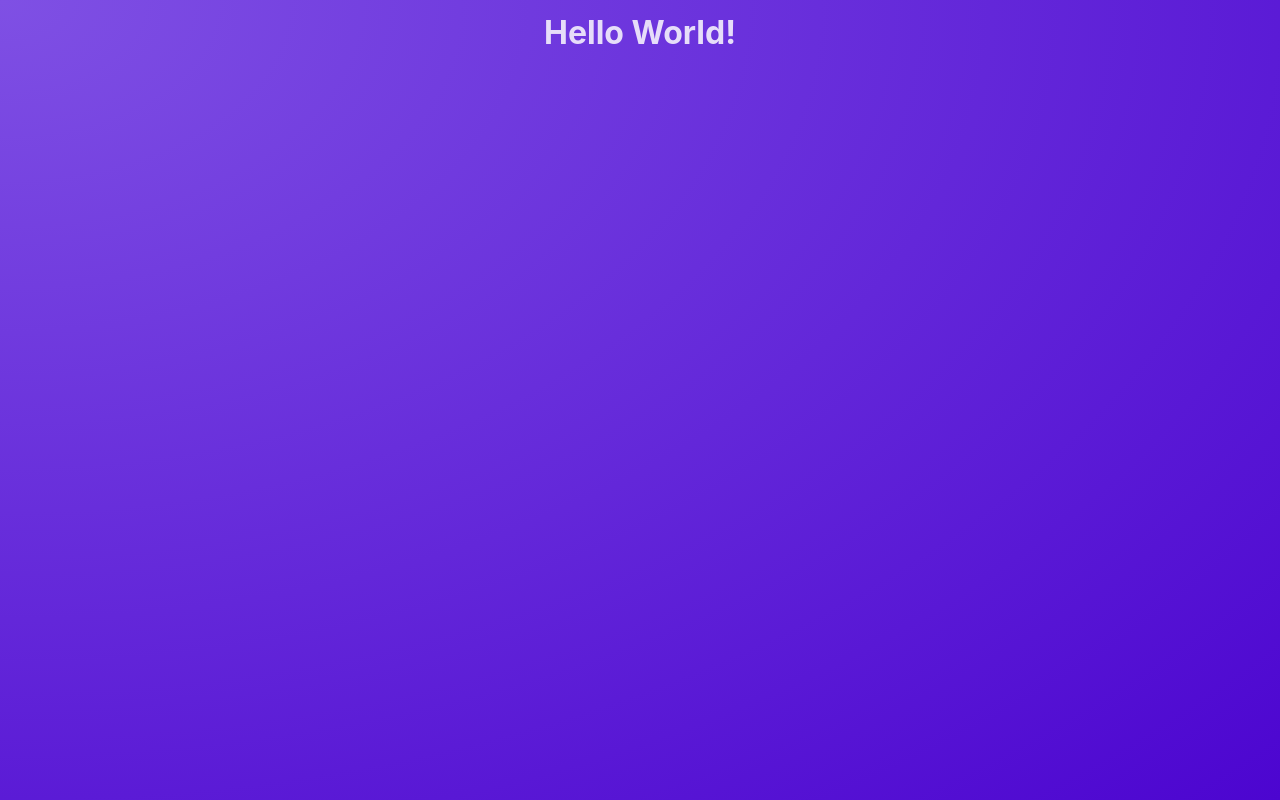
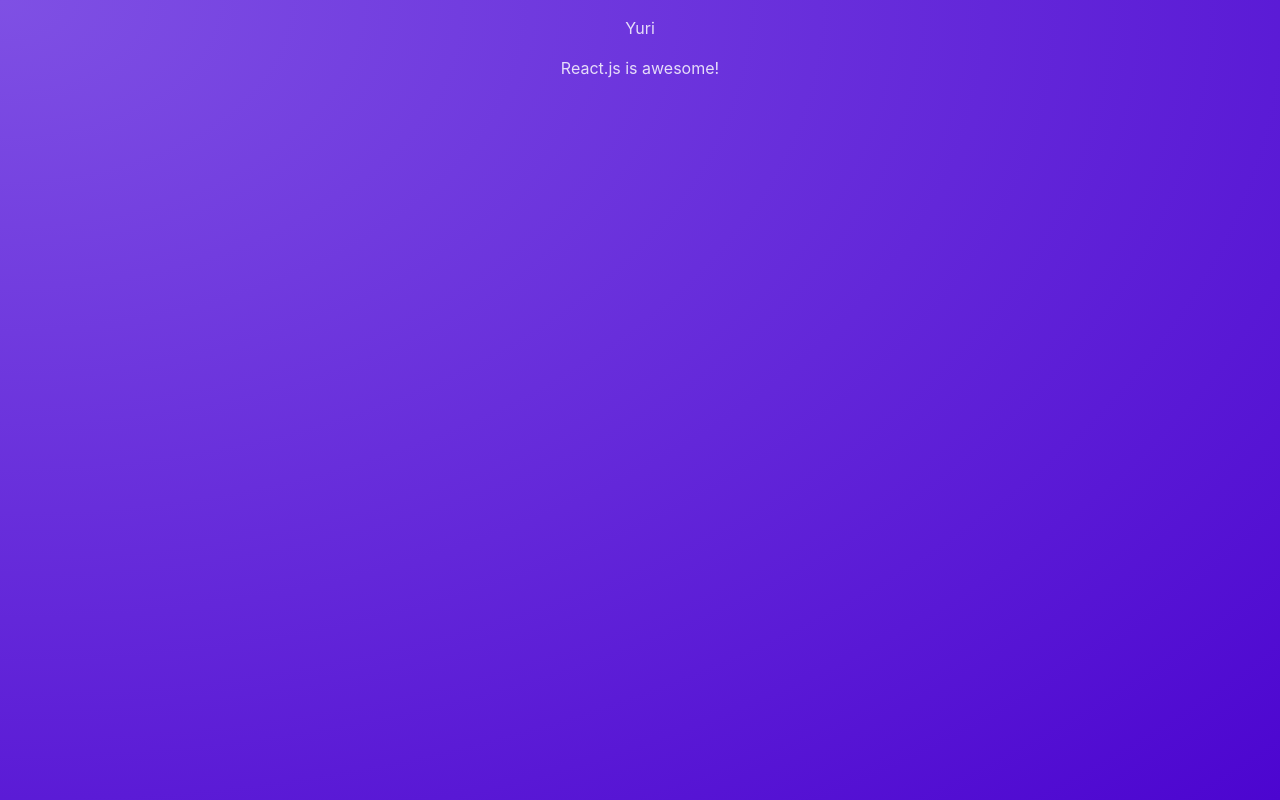
Before and after one commit to yurivvdantas/react-crash-course, a React (Vite) app: page / in a window 1280 px wide. Built offline with nearby package versions, Linux system fonts and the light colour scheme.

Commit message:
section 19: dynamic values

```diff
--- a/src/App.jsx
+++ b/src/App.jsx
@@ -1,5 +1,7 @@
+import Post from "./components/Post";
+
 function App() {
-  return <h1>Hello World!</h1>;
+  return <Post />;
 }
 
 export default App;
--- /dev/null
+++ b/src/components/Post.jsx
@@ -0,0 +1,12 @@
+const names = ['Yuri', 'Max'];
+
+function Post() {
+    const chosenName = Math.random() > 0.5 ? names[0] : names[1];
+
+    return (<div>
+        <p>{chosenName}</p>
+        <p>React.js is awesome!</p>
+    </div>);
+}
+
+export default Post;
```
